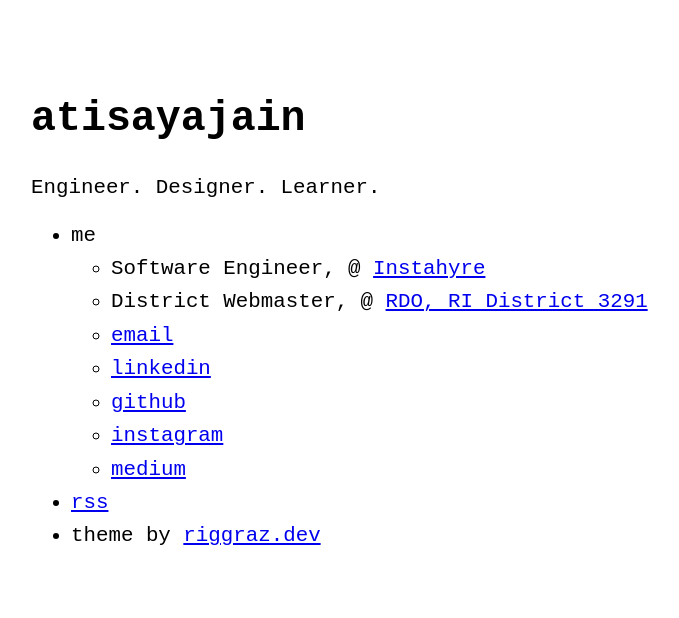
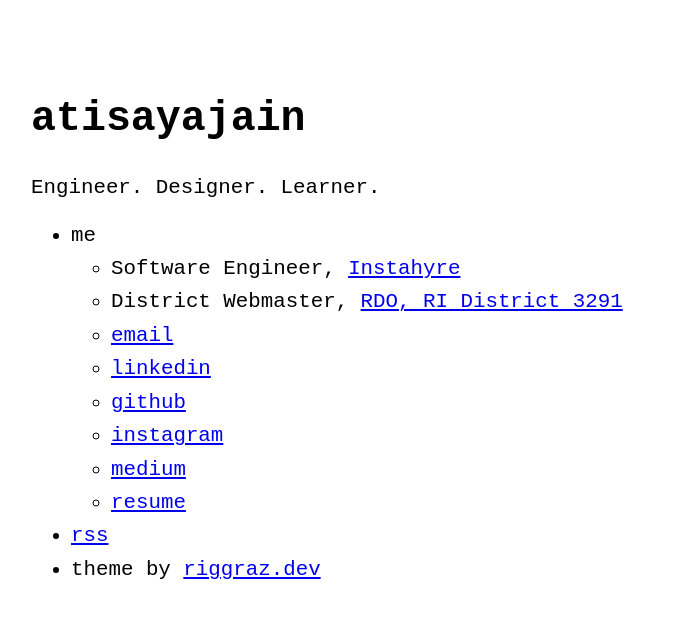
Before and after one commit to atisayajain/atisayajain.github.io, a Jekyll site: the page built from index.md, in a window 1280 px wide. Shown: the top 618 px of the page, without its empty margins (289-968 px from the left). Built offline with Jekyll 4.4.1, drawn with Linux system fonts in a browser that asks for light colours.

Commit message:
Added resume link

```diff
--- a/_data/menu.yml
+++ b/_data/menu.yml
@@ -1,8 +1,8 @@
 entries:
   - title: me
     entries:
-      - title: "Software Engineer, @ <a href='https://instahyre.com' target='_blank'>Instahyre</a>"
-      - title: "District Webmaster, @ <a href='https://rotaract3291.org' target='_blank'>RDO, RI District 3291</a>"
+      - title: "Software Engineer, <a href='https://instahyre.com' target='_blank'>Instahyre</a>"
+      - title: "District Webmaster, <a href='https://rotaract3291.org' target='_blank'>RDO, RI District 3291</a>"
       - title: email
         url: mailto:atisayajain@gmail.com
       - title: linkedin
@@ -13,6 +13,8 @@ entries:
         url: https://instagram.com/atisayajain
       - title: medium
         url: https://medium.com/atisayajain
+      - title: resume
+        url: https://drive.google.com/file/d/1I0LglSAlejEIE9HZhz17KOTcvfV7pcOT/view
 
   - title: rss
     url: feed.xml
```
